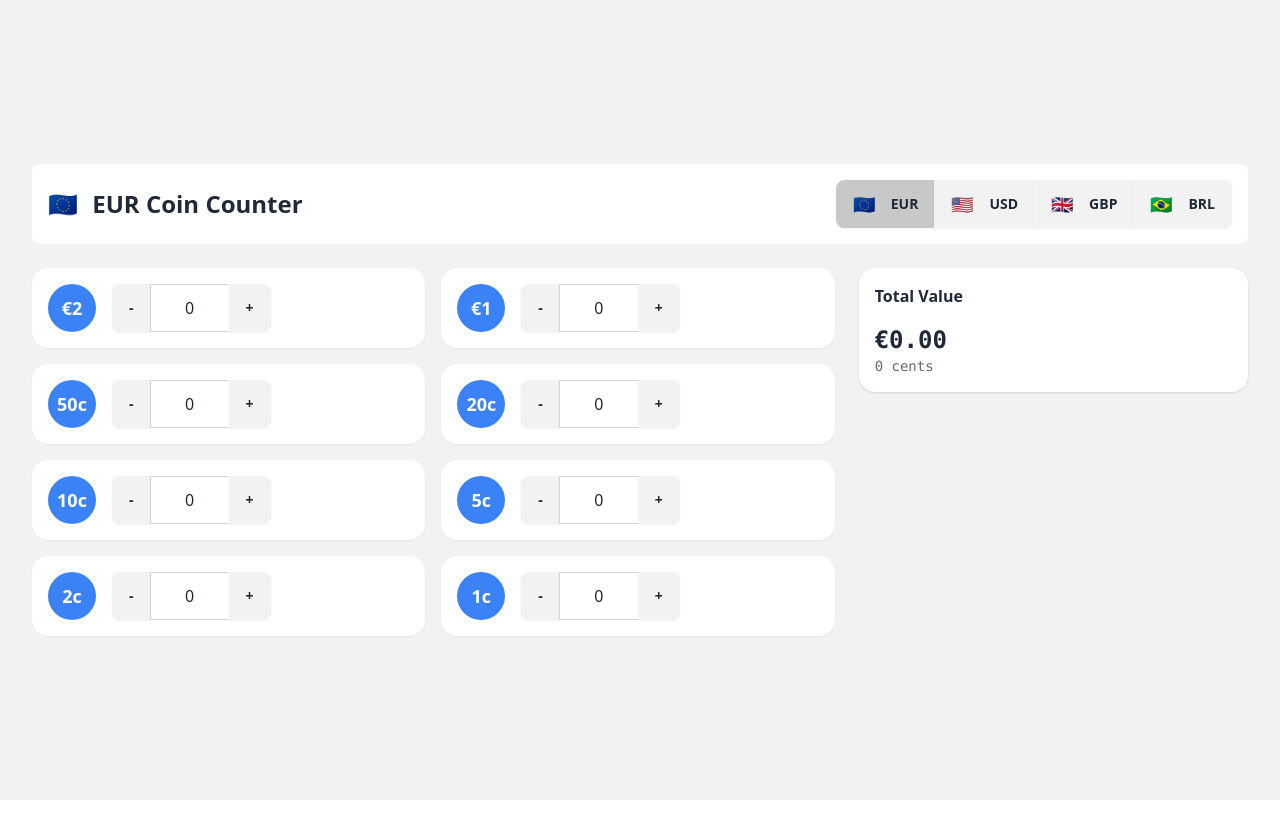
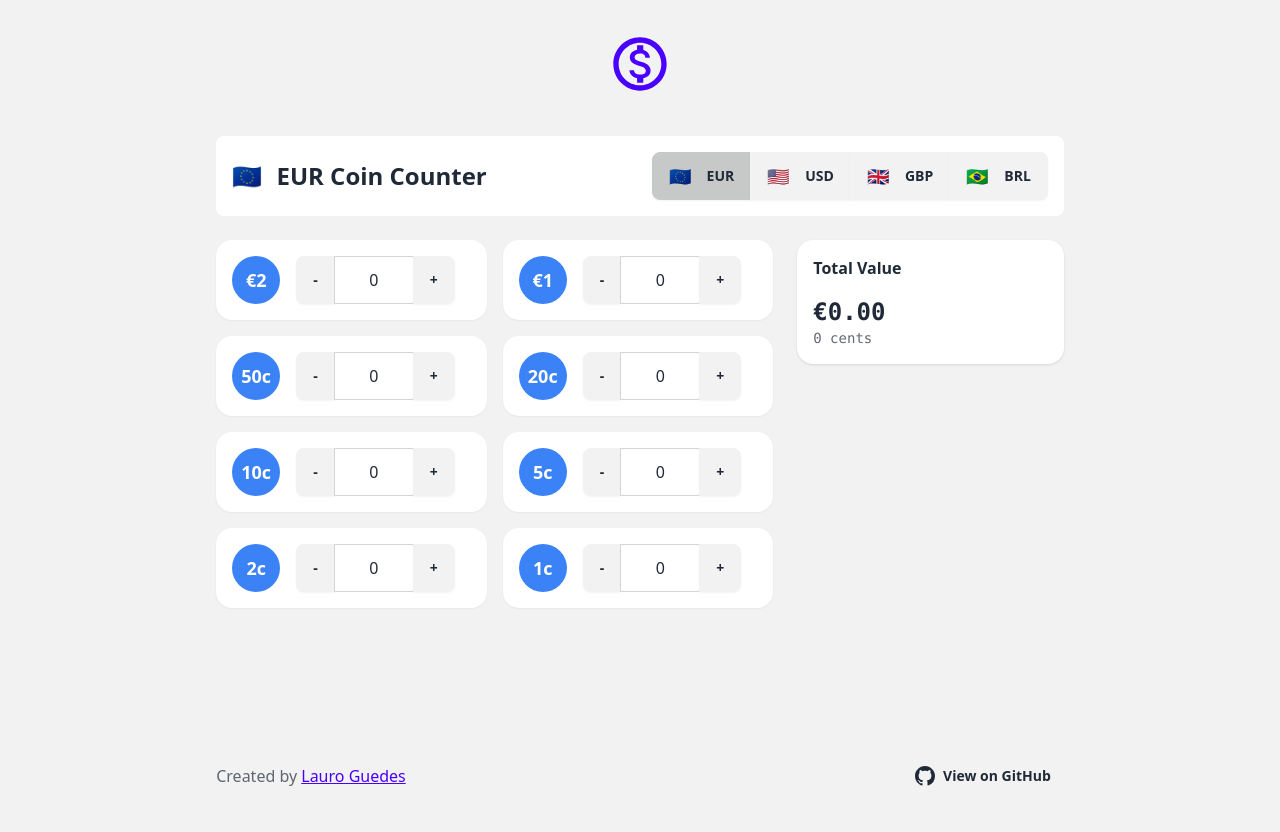
Before and after one commit to lauroguedes/coin-counter, a Vue app: page / in a window 1280 px wide. Before the commit the page ends 800 px from the top, so only its background shows below. Built offline with nearby package versions, Linux system fonts and the light colour scheme.

Commit message:
style: create the logo and footer component

```diff
--- /dev/null
+++ b/src/components/AppFooter.vue
@@ -0,0 +1,30 @@
+<script setup lang="ts">
+// Footer component with author and GitHub information
+</script>
+
+<template>
+  <footer class="bg-base-200 py-6 mt-8">
+    <div class="container mx-auto px-4">
+      <div class="flex flex-col md:flex-row justify-between items-center gap-4">
+        <div class="text-center md:text-left">
+          <p class="text-base-content/70">
+            Created by <a href="https://lauroguedes.dev" target="_blank" rel="noopener noreferrer" class="link link-primary">Lauro Guedes</a>
+          </p>
+        </div>
+        <div class="flex items-center gap-4">
+          <a
+            href="https://github.com/lauroguedes/coin-counter"
+            target="_blank"
+            rel="noopener noreferrer"
+            class="btn btn-ghost btn-sm"
+          >
+            <svg xmlns="http://www.w3.org/2000/svg" width="20" height="20" fill="currentColor" viewBox="0 0 16 16">
+              <path d="M8 0C3.58 0 0 3.58 0 8c0 3.54 2.29 6.53 5.47 7.59.4.07.55-.17.55-.38 0-.19-.01-.82-.01-1.49-2.01.37-2.53-.49-2.69-.94-.09-.23-.48-.94-.82-1.13-.28-.15-.68-.52-.01-.53.63-.01 1.08.58 1.23.82.72 1.21 1.87.87 2.33.66.07-.52.28-.87.51-1.07-1.78-.2-3.64-.89-3.64-3.95 0-.87.31-1.59.82-2.15-.08-.2-.36-1.02.08-2.12 0 0 .67-.21 2.2.82.64-.18 1.32-.27 2-.27.68 0 1.36.09 2 .27 1.53-1.04 2.2-.82 2.2-.82.44 1.1.16 1.92.08 2.12.51.56.82 1.27.82 2.15 0 3.07-1.87 3.75-3.65 3.95.29.25.54.73.54 1.48 0 1.07-.01 1.93-.01 2.2 0 .21.15.46.55.38A8.012 8.012 0 0 0 16 8c0-4.42-3.58-8-8-8"/>
+            </svg>
+            View on GitHub
+          </a>
+        </div>
+      </div>
+    </div>
+  </footer>
+</template>
--- /dev/null
+++ b/src/components/AppLogo.vue
@@ -0,0 +1,13 @@
+<script setup lang="ts">
+// Logo component
+</script>
+
+<template>
+  <div class="flex justify-center mb-4">
+    <div class="w-16 h-16 text-primary">
+      <svg xmlns="http://www.w3.org/2000/svg" viewBox="0 0 24 24" fill="currentColor">
+        <path d="M12 2C6.48 2 2 6.48 2 12s4.48 10 10 10 10-4.48 10-10S17.52 2 12 2zm0 18c-4.41 0-8-3.59-8-8s3.59-8 8-8 8 3.59 8 8-3.59 8-8 8zm.31-8.86c-1.77-.45-2.34-.94-2.34-1.67 0-.84.79-1.43 2.1-1.43 1.38 0 1.9.66 1.94 1.64h1.71c-.05-1.34-.87-2.57-2.49-2.97V5H10.9v1.69c-1.51.32-2.72 1.3-2.72 2.81 0 1.79 1.49 2.69 3.66 3.21 1.95.46 2.34 1.15 2.34 1.87 0 .53-.39 1.39-2.1 1.39-1.6 0-2.23-.72-2.32-1.64H8.04c.1 1.7 1.36 2.66 2.86 2.97V19h2.34v-1.67c1.52-.29 2.72-1.16 2.73-2.77-.01-2.2-1.9-2.96-3.66-3.42z"/>
+      </svg>
+    </div>
+  </div>
+</template>
--- a/src/components/CoinCounter.vue
+++ b/src/components/CoinCounter.vue
@@ -3,6 +3,8 @@ import { useCurrency, type Coin } from '../composables/useCurrency';
 import CurrencySelector from './CurrencySelector.vue';
 import CoinInput from './CoinInput.vue';
 import TotalDisplay from './TotalDisplay.vue';
+import AppLogo from './AppLogo.vue';
+import AppFooter from './AppFooter.vue';
 
 const {
   selectedCurrency,
@@ -30,8 +32,11 @@ const resetCoin = (coin: Coin) => {
 </script>
 
 <template>
-  <div class="container mx-auto p-4">
+  <div class="min-h-screen flex flex-col">
+    <div class="container mx-auto p-4 flex-1">
       <div class="flex flex-col gap-6">
+        <AppLogo />
+
         <!-- Header -->
         <div :key="selectedCurrency.code" class="flex bg-base-100 p-4 rounded-lg flex-col md:flex-row justify-between items-center gap-4">
           <h2 class="text-2xl font-bold text-center md:text-left">
@@ -84,6 +89,9 @@ const resetCoin = (coin: Coin) => {
         </div>
       </div>
     </div>
+
+    <AppFooter />
+  </div>
 </template>
 
 <style scoped>
```
Lines whose indentation alone changed are shown as unchanged.
